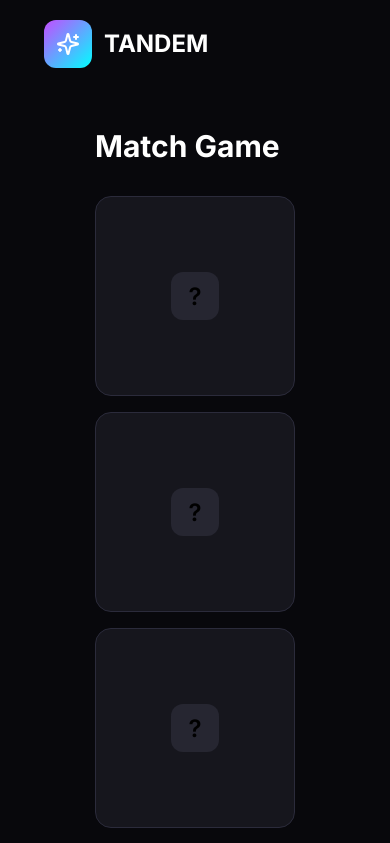
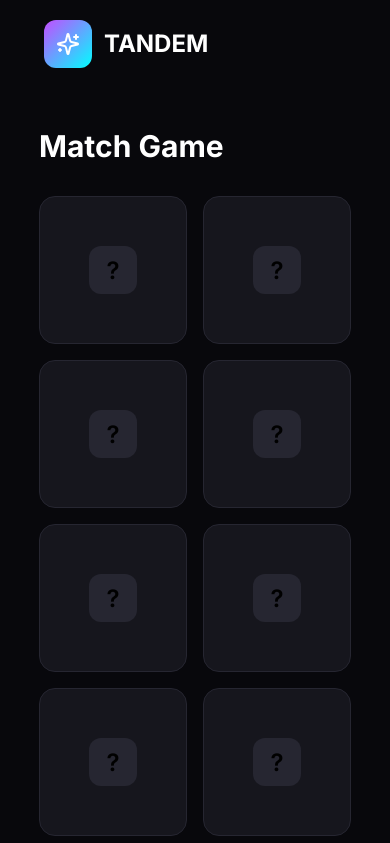
Before and after one commit to ansivgit/fe-course-2025Q3-final, a React (Vite) app: page /practice/match-game in a window 390 px wide. Shown: the top 843 px of the page. Built offline with nearby package versions, Linux system fonts and the light colour scheme.

Commit message:
feat: 51 - edit match game styles

```diff
--- a/src/components/match-board/match-board.module.css
+++ b/src/components/match-board/match-board.module.css
@@ -1,16 +1,22 @@
 .grid {
   display: grid;
-  grid-template-columns: repeat(auto-fit, minmax(160px, 1fr));
+  grid-template-columns: repeat(4, 1fr);
   gap: 1rem;
   width: 100%;
   max-width: 840px;
   margin: 2rem auto;
 
-  @media (max-width: 768px) {
-    max-width: 420px;
+  @media (max-width: 960px) {
+    grid-template-columns: repeat(3, 1fr);
+    gap: 1.25rem;
   }
 
-  @media (max-width: 480px) {
-    max-width: 300px;
+  @media (max-width: 720px) {
+    grid-template-columns: repeat(2, 1fr);
+    gap: 1.5rem;
+  }
+
+  @media (max-width: 500px) {
+    gap: 1rem;
   }
 }
--- a/src/components/match-card/match-card.module.css
+++ b/src/components/match-card/match-card.module.css
@@ -4,12 +4,24 @@
   border-radius: 1rem;
   padding: 1rem;
   background: var(--color-gray-900);
-  border: 1px solid rgb(43, 43, 59);
+  border: 1px solid var(--color-gray-800);
   cursor: pointer;
   perspective: 1000px;
   transition: all 0.6s ease;
   &:hover {
     transform: scale(1.05);
+  }
+
+  @media (max-width: 500px) {
+    width: 180px;
+  }
+
+  @media (max-width: 450px) {
+    width: 160px;
+  }
+
+  @media (max-width: 400px) {
+    width: 148px;
   }
 }
 
@@ -18,7 +30,7 @@
   border: 1px solid hsla(from var(--color-teal-500) h s l / var(--opacity-50));
   box-shadow: inset 0 0 20px
     hsla(from var(--color-teal-500) h s l / var(--opacity-10));
-  background-color: rgba(0, 255, 255, 0.15);
+  background-color: hsla(from var(--color-teal-500) h s l / var(--opacity-15));
 }
 
 .inner {
@@ -46,9 +58,14 @@
   height: 0;
   & .content {
     transform: rotateY(180deg);
-    color: rgb(102, 255, 255);
+    color: var(--color-teal-500);
     font-size: 1.25rem;
   }
+}
+
+.content {
+  font-size: 1.5rem;
+  font-weight: 600;
 }
 
 .card.flipped {
@@ -57,12 +74,14 @@
     width: 0;
     height: 0;
   }
+
   & .content-wrapper:last-child {
     opacity: 1;
   }
+
+  & .content {
+    font-size: 1rem;
+    line-height: 1.5rem;
+    font-weight: 500;
+  }
 }
-
-.content {
-  font-size: 1.5rem;
-  font-weight: 600;
-}
```
